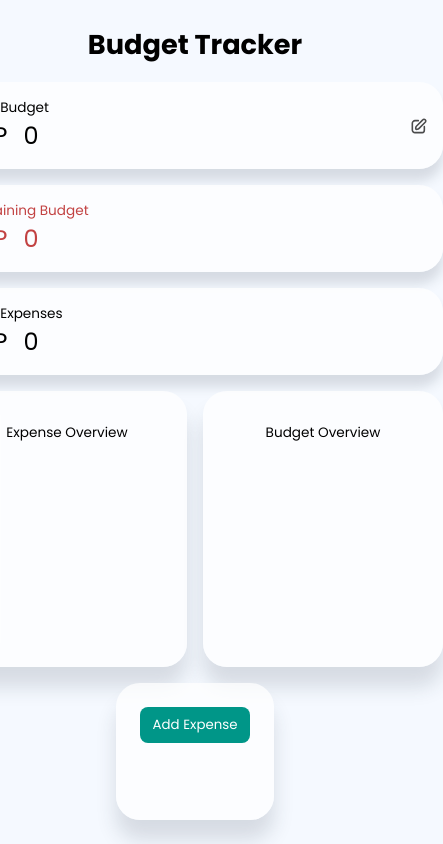
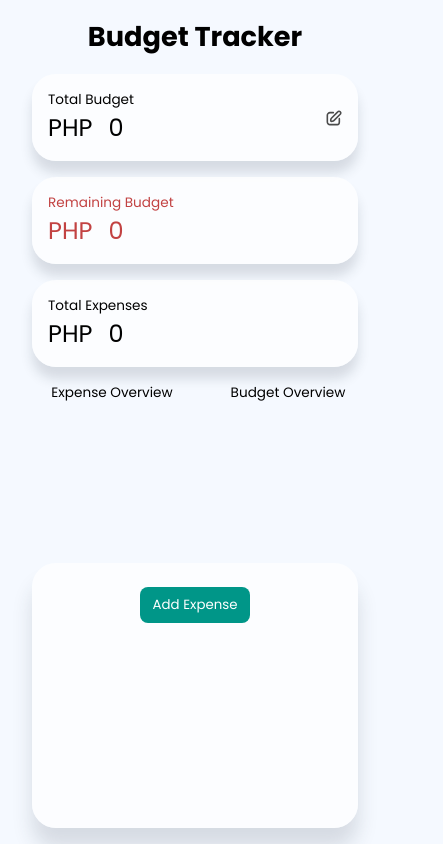
Before and after one commit to Wafflegum/Budget-Tracker, a React (Vite) app: page / in a window 390 px wide. Shown: the whole page, 443 px wide, since content can reach past the window. Built offline with nearby package versions, Linux system fonts and the light colour scheme.

Commit message:
Added styling for mobile screens. Though it's still quite janky

```diff
--- a/src/App.css
+++ b/src/App.css
@@ -48,7 +48,7 @@ main span {
 }
 
 .expense-list-container {
-	flex: 1 1 100%;
+	flex: 1 1 60%;
 	height: 100%;
 
 	padding: 1.5rem;
@@ -116,9 +116,26 @@ header {
 }
 
 @media only screen and (max-width: 475px) {
+	section {
+		width: 100%;
+	}
+	.budget-charts {
+		width: 100%;
+		background: none;
+	}
 	.main-content {
+		width: 100%;
+
 		flex-direction: column;
 		justify-content: center;
 		align-items: center;
 	}
+
+	main {
+		padding: 1rem 2rem;
+	}
+
+	.expense-list-container {
+		width: 100%;
+	}
 }
--- a/src/App.jsx
+++ b/src/App.jsx
@@ -128,7 +128,6 @@ function App() {
 						/>
 					</div>
 				</section>
-				<div className="main-content">
 				<div className="expense-list-container">
 					<header>
 						<button id="addExpense" onClick={CreateNewExpense}>
@@ -152,7 +151,6 @@ function App() {
 						: ''}
 				</div>
 			</div>
-			</div>
 		</main>
 	)
 }
--- a/src/assets/Components/BudgetCard/BudgetCard.css
+++ b/src/assets/Components/BudgetCard/BudgetCard.css
@@ -88,3 +88,10 @@
 		padding: 0;
 	}
 }
+
+@media only screen and (max-width: 475px) {
+	.card-container {
+		width: 100%;
+		min-width: 100%;
+	}
+}
--- a/src/assets/Components/Expense/Expense.css
+++ b/src/assets/Components/Expense/Expense.css
@@ -126,3 +126,21 @@
 	outline: 1px solid var(--shadow-color);
 	color: inherit;
 }
+
+@media only screen and (max-width: 475px) {
+	.expense-container {
+		gap: 0.5rem;
+	}
+	.input-container {
+		font-size: 0.85rem;
+		width: 100%;
+	}
+
+	#categoryInput {
+		width: 100%;
+	}
+
+	#amountInput {
+		width: 100%;
+	}
+}
--- a/src/assets/Components/PieChart/PieChart.css
+++ b/src/assets/Components/PieChart/PieChart.css
@@ -1,5 +1,4 @@
 .chart-container {
-	width: 100%;
 	padding: 2rem;
 	box-sizing: border-box;
 
@@ -21,3 +20,23 @@
 		height: 100%;
 	}
 }
+
+@media only screen and (max-width: 475px) {
+	.chart-container {
+		width: 10rem;
+		height: 100%;
+		background: none;
+		box-shadow: none;
+
+		padding: 0rem 1rem;
+	}
+
+	.chart-title {
+		flex: 1 1 auto;
+		text-align: center;
+		font-size: 0.85rem;
+
+		display: flex;
+		align-items: center;
+	}
+}
--- a/src/index.css
+++ b/src/index.css
@@ -19,6 +19,9 @@
 html,
 body,
 #root {
+	min-width: 100%;
+	min-height: 100%;
+
 	width: 100%;
 	height: 100%;
 
@@ -47,3 +50,15 @@ input[type='number'] {
 		font-size: 0.85rem;
 	}
 }
+
+@media only screen and (max-width: 475px) {
+	body {
+		font-size: 0.85rem;
+	}
+
+	html,
+	body {
+		width: 100%;
+		height: 100%;
+	}
+}
```
Lines whose indentation alone changed are shown as unchanged.
